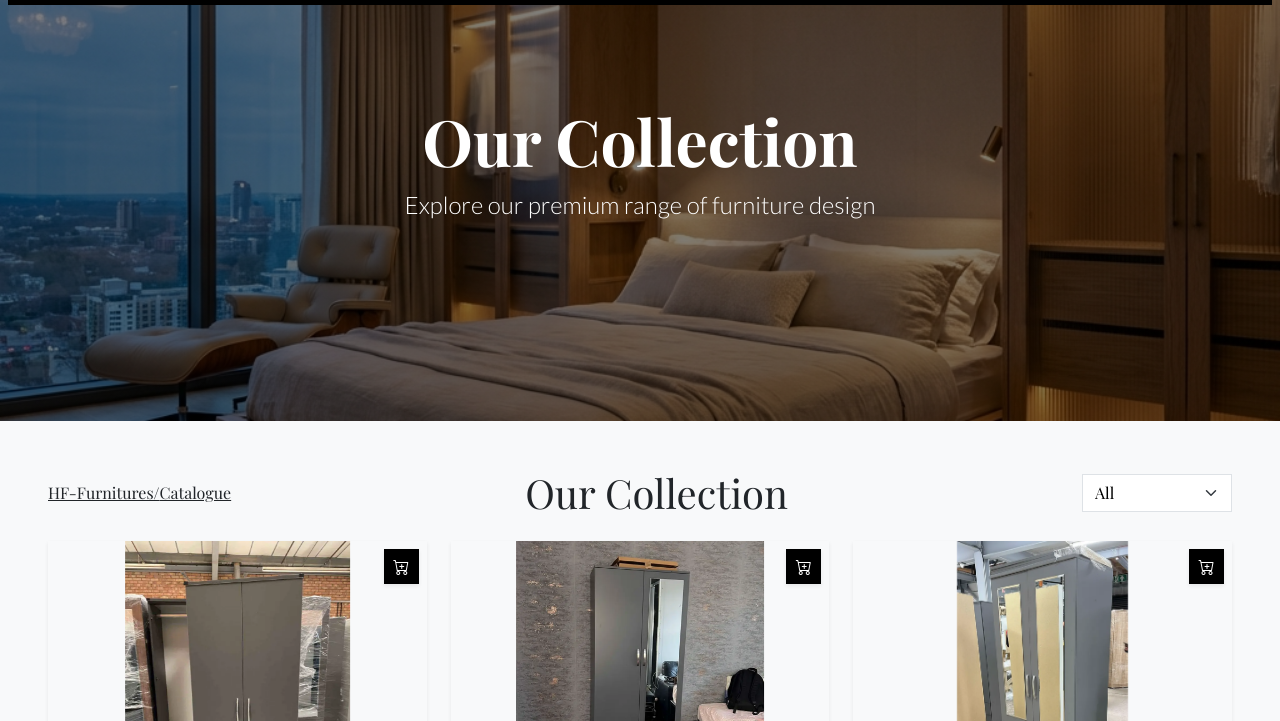
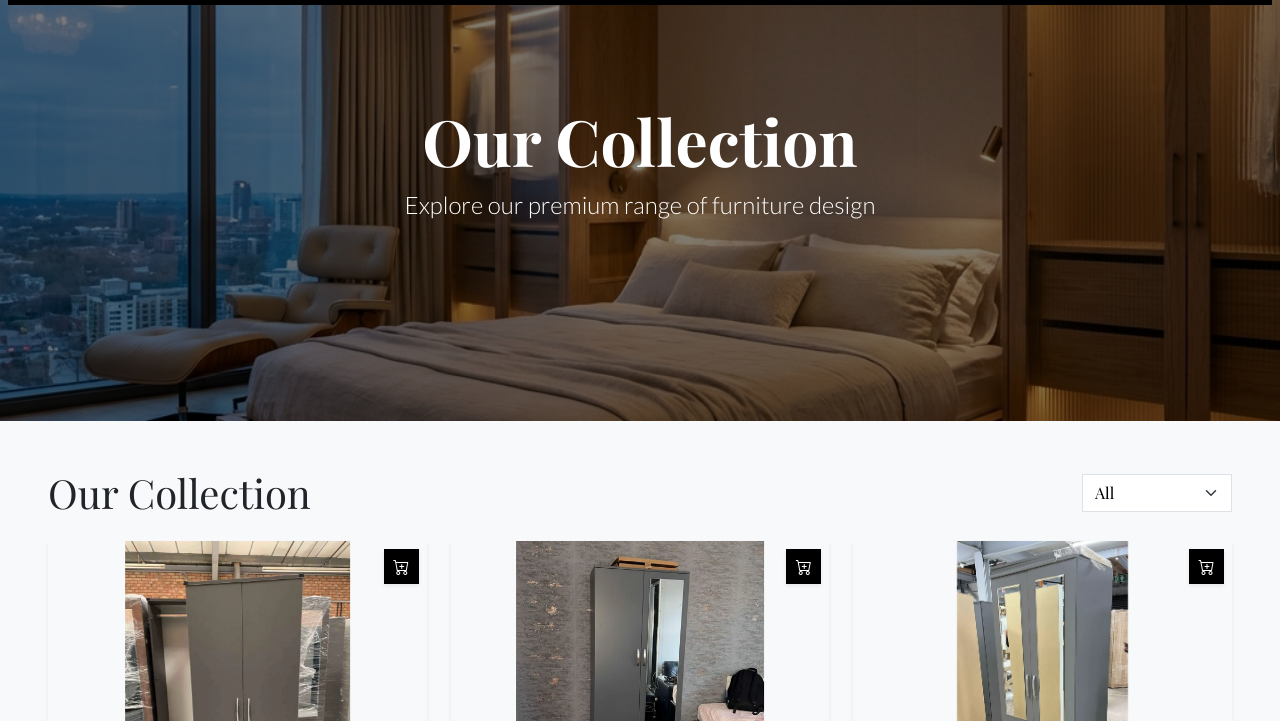
Before and after one commit to Rutaab3/catalogue, a plain HTML site: page index.html in a window 1280 px wide. Shown: the part 79-800 px from the top of the page. Drawn offline with nearby package versions, Linux system fonts and the light colour scheme; some packages are replaced by stand-ins of ours; a script that the page names is missing; a web font is replaced by a local one.

Commit message:
fixed layout of flter

```diff
--- a/index.html
+++ b/index.html
@@ -74,11 +74,11 @@
     <!-- Main Content -->
     <div class="container-fluid py-5 px-5">
         <div class="d-flex justify-content-between align-items-center mb-4">
-            <p style="font-family: 'Playfair Display', serif; margin: 0;" class="text-dark"><span><a class="text-dark" href="home.html">HF-Furnitures/</a></span><span><a class="text-dark" href="index.html">Catalogue</a></span></p>
             <h1 id="collectionHeading" style="font-family: 'Playfair Display', serif; margin: 0;">Our Collection</h1>
-            <select class="form-select" id="filterSelect"
+   <select class="form-select" id="filterSelect"
                 style="max-width: 150px; font-family: 'Playfair Display', serif;">
-                <option value="all" selected>All</option>
+                <option selected disabled>Choose</option>
+                <option value="all">All</option>
                 <option value="2 door">2 Door</option>
                 <option value="3 door">3 Door</option>
                 <option value="4 door">4 Door</option>
--- a/js/app.js
+++ b/js/app.js
@@ -15,12 +15,12 @@ document.addEventListener('DOMContentLoaded', () => {
 
         const headingMap = {
             'all': 'Our Collection',
-            '2 door': 'Our 2 Door Collection',
-            '3 door': 'Our 3 Door Collection',
-            '4 door': 'Our 4 Door Collection',
-            '5 door': 'Our 5 Door Collection',
-            '6 door': 'Our 6 Door Collection',
-            'extras': 'Our Extras Collection'
+            '2 door': '2 Door Collection',
+            '3 door': '3 Door Collection',
+            '4 door': '4 Door Collection',
+            '5 door': '5 Door Collection',
+            '6 door': '6 Door Collection',
+            'extras': 'Extras Collection'
         };
 
         collectionHeading.textContent = headingMap[filter] || 'Our Collection';
```
